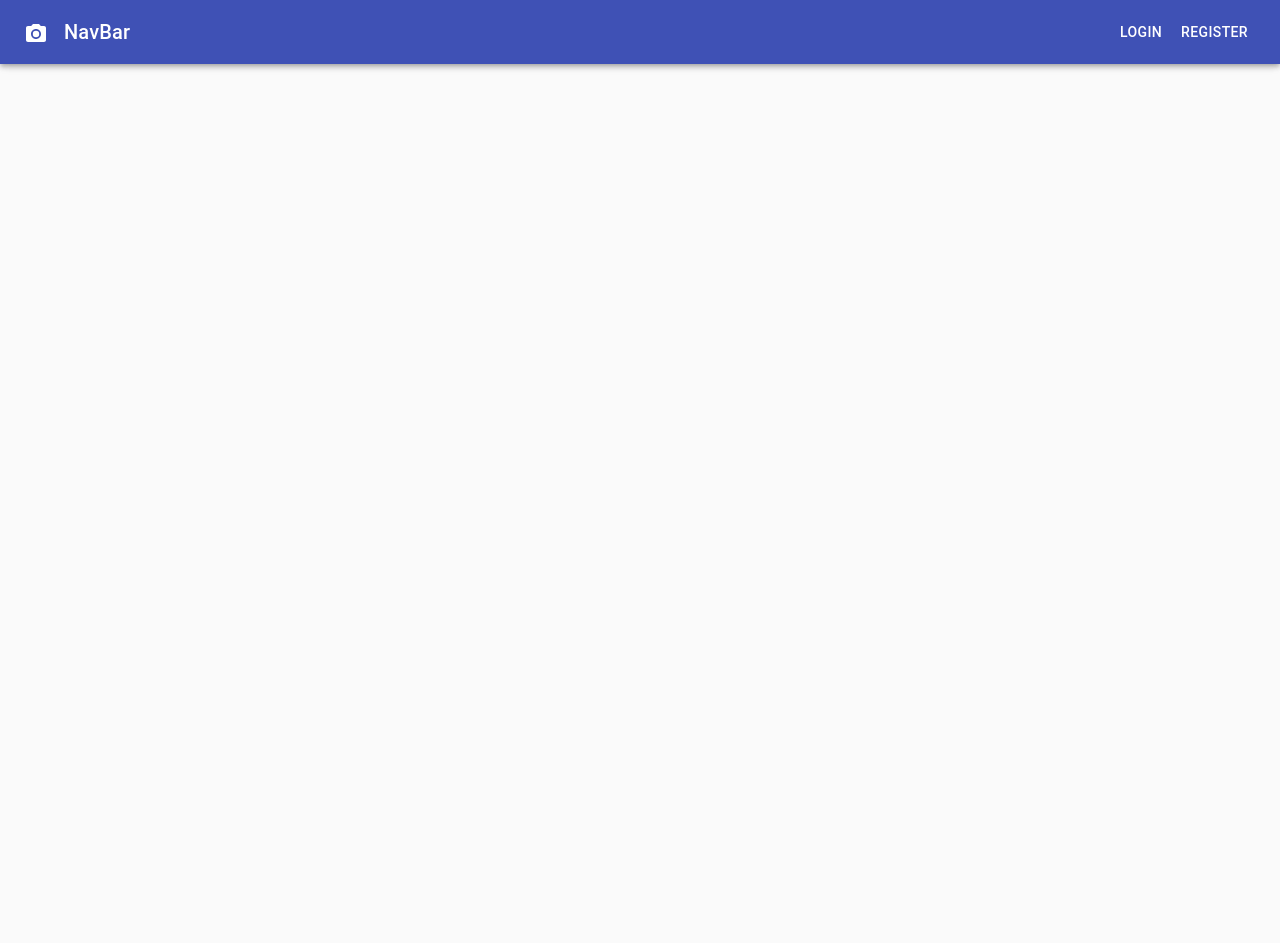
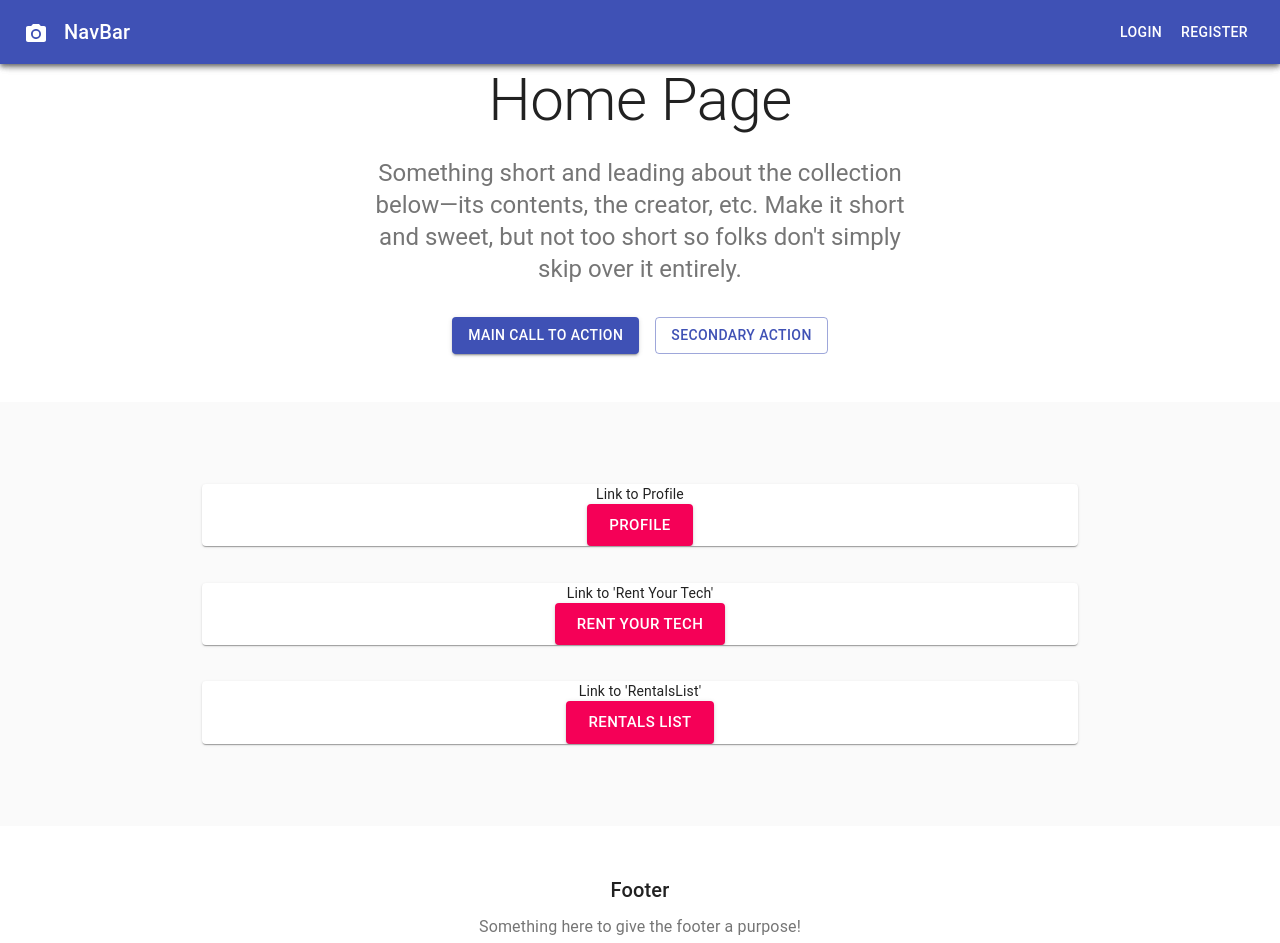
Before and after one commit to lateralcreativity/front-end, a React (Create React App) app in the folder use-my-tech-stuff-app/: page / in a window 1280 px wide. Shown: the top 943 px of the page. Before the commit the page ends 800 px from the top, so only its background shows below. Built offline with nearby package versions, Linux system fonts and the light colour scheme.

Commit message:
added HomePage component

```diff
--- a/use-my-tech-stuff-app/src/App.js
+++ b/use-my-tech-stuff-app/src/App.js
@@ -7,6 +7,7 @@ import { BrowserRouter as Router, Route, Switch } from 'react-router-dom'
 import PrivateRoute from './componets/PrivateRoute'
 import NavBar from './componets/NavBar'
 import RentalsList from './componets/RentalsList'
+import HomePage from './componets/HomePage'
 
 
 
@@ -18,6 +19,7 @@ function App() {
       <Router>
         <Switch>
           <PrivateRoute exact path='/rentals' component={RentalsList} />
+          <Route exact path='/' component={HomePage} />
 
           <Route path='/login'>
             <Login />
--- /dev/null
+++ b/use-my-tech-stuff-app/src/componets/HomePage.jsx
@@ -0,0 +1,163 @@
+import React from 'react'
+import { useHistory } from 'react-router-dom'
+import Button from '@material-ui/core/Button';
+import CssBaseline from '@material-ui/core/CssBaseline';
+import Grid from '@material-ui/core/Grid';
+import Typography from '@material-ui/core/Typography';
+import { makeStyles } from '@material-ui/core/styles';
+import Container from '@material-ui/core/Container';
+import Link from '@material-ui/core/Link';
+import Card from '@material-ui/core/Card'
+
+import NavBar from './NavBar'
+import ListItem from './ListItem'
+
+function Copyright() {
+     return (
+          <Typography variant="body2" color="textSecondary" align="center">
+               {'Copyright © '}
+               <Link color="inherit" href="https://material-ui.com/">
+                    Your Website
+      </Link>{' '}
+               {new Date().getFullYear()}
+               {'.'}
+          </Typography>
+     );
+}
+
+const HomePage = () => {
+     const history = useHistory()
+     const useStyles = makeStyles((theme) => ({
+          icon: {
+               marginRight: theme.spacing(2),
+          },
+          heroContent: {
+               backgroundColor: theme.palette.background.paper,
+               padding: theme.spacing(8, 0, 6),
+          },
+          heroButtons: {
+               marginTop: theme.spacing(4),
+          },
+          cardGrid: {
+               paddingTop: theme.spacing(8),
+               paddingBottom: theme.spacing(8),
+               display: 'flex',
+               flexDirection: 'column',
+          },
+          footer: {
+               backgroundColor: theme.palette.background.paper,
+               padding: theme.spacing(6),
+          },
+          card: {
+               height: '100%',
+               display: 'flex',
+               flexDirection: 'column',
+               margin: '2%',
+               alignItems: 'center',
+          },
+     }));
+
+     const classes = useStyles();
+
+
+     const buttonLinkHandler = e => {
+          e.preventDefault()
+          history.push(`/${e.target.id}`)
+     }
+
+     return (
+          <React.Fragment>
+               <CssBaseline />
+               <NavBar />
+               <main>
+                    {/* Hero unit */}
+                    <div className={classes.heroContent}>
+                         <Container maxWidth="sm">
+                              <Typography component="h1" variant="h2" align="center" color="textPrimary" gutterBottom>
+                                   Home Page
+            </Typography>
+                              <Typography variant="h5" align="center" color="textSecondary" paragraph>
+                                   Something short and leading about the collection below—its contents, the creator, etc.
+                                   Make it short and sweet, but not too short so folks don&apos;t simply skip over it
+                                   entirely.
+            </Typography>
+                              <div className={classes.heroButtons}>
+                                   <Grid container spacing={2} justify="center">
+                                        <Grid item>
+                                             <Button variant="contained" color="primary">
+                                                  Main call to action
+                  </Button>
+                                        </Grid>
+                                        <Grid item>
+                                             <Button variant="outlined" color="primary">
+                                                  Secondary action
+                  </Button>
+                                        </Grid>
+                                   </Grid>
+                              </div>
+                         </Container>
+                    </div>
+                    {/* End hero unit */}
+
+
+                    <Container className={classes.cardGrid} maxWidth="md">
+
+                         <Card className={classes.card}>
+                              Link to Profile
+               <Button
+                                   type='submit'
+                                   variant='contained'
+                                   color='secondary'
+                                   onClick={buttonLinkHandler}
+                                   id='profile'
+                                   size='large'
+                                   text='Profile'
+                              >
+                                   <span id='profile'>
+                                        Profile
+                    </span>
+                              </Button>
+                         </Card>
+                         <Card className={classes.card}>
+                              Link to 'Rent Your Tech'
+               <Button
+                                   variant='contained'
+                                   color='secondary'
+                                   onClick={buttonLinkHandler}
+                                   id='rentyourtech'
+                                   size='large'
+                              ><span id='rentyourtech'>
+                              Rent Your Tech
+          </span></Button>
+                         </Card>
+                         <Card className={classes.card}>
+                              Link to 'RentalsList'
+               <Button
+                                   size='large'
+                                   variant='contained'
+                                   color='secondary'
+                                   onClick={buttonLinkHandler}
+                                   id='rentals'
+                              ><span id='rentals'>
+                              Rentals List
+          </span></Button>
+                         </Card>
+                    </Container>
+               </main>
+               {/* Footer */}
+               <footer className={classes.footer}>
+                    <Typography variant="h6" align="center" gutterBottom>
+                         Footer
+        </Typography>
+                    <Typography variant="subtitle1" align="center" color="textSecondary" component="p">
+                         Something here to give the footer a purpose!
+        </Typography>
+                    <Copyright />
+               </footer>
+               {/* End footer */}
+          </React.Fragment>
+     );
+}
+
+
+export default HomePage
```
